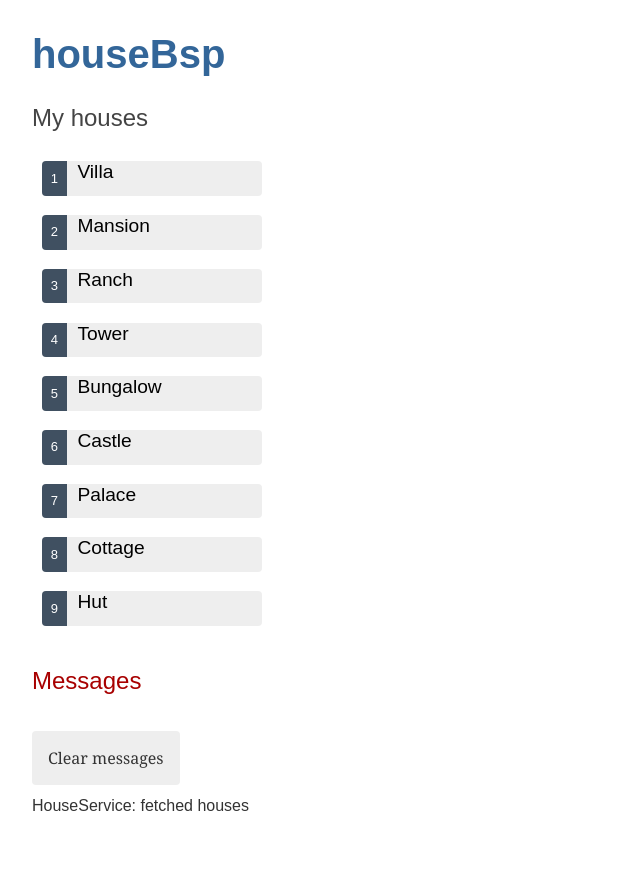
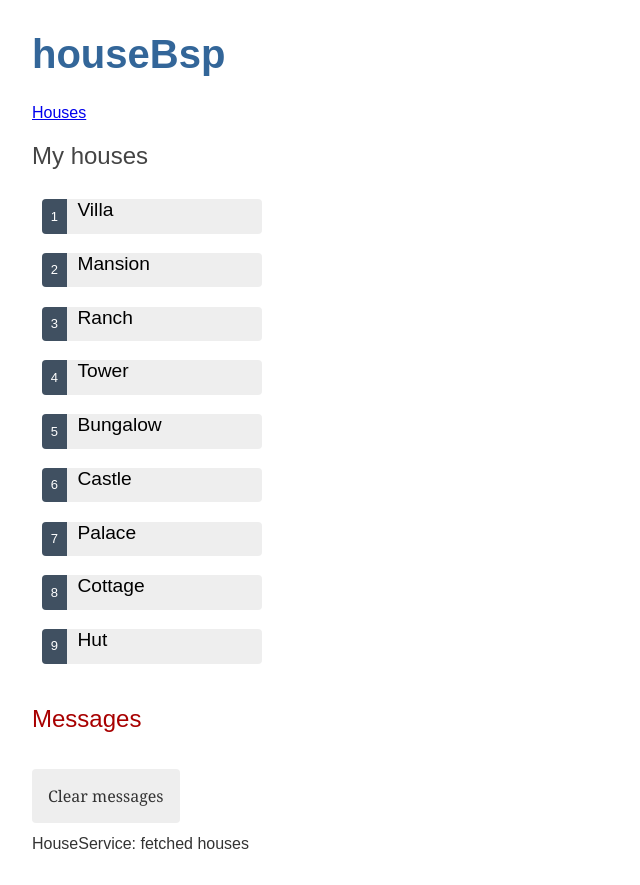
Before and after one commit to cs3il/houseBsp, an Angular app: page /houses in a window 1280 px wide. Shown: the whole page, without its empty margins (0-640 px from the left). Before the commit the page ends 847 px from the top, so only its background shows below. Built offline with nearby package versions, Linux system fonts and the light colour scheme.

Commit message:
add link to houses path

```diff
--- a/src/app/app.component.html
+++ b/src/app/app.component.html
@@ -1,3 +1,6 @@
 <h1>{{ title }}</h1>
+<nav>
+  <a routerLink="/houses">Houses</a>
+</nav>
 <router-outlet></router-outlet>
 <app-messages></app-messages>
```
